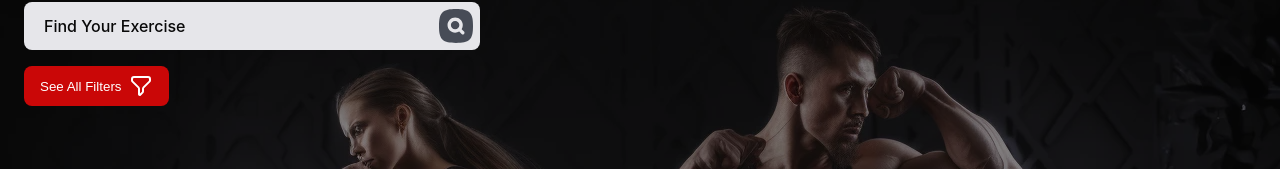
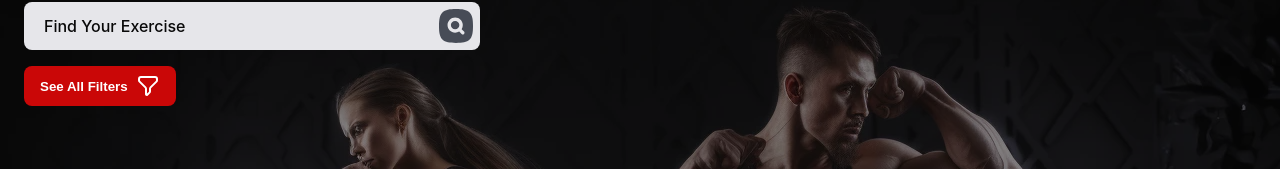
Before and after one commit to AaronNgoi/fitsearch_f, a React (Create React App) app: page / in a window 1280 px wide. Shown: the part 218-387 px from the top of the page. Built offline with nearby package versions, Linux system fonts and the light colour scheme.

Commit message:
Small updates

```diff
--- a/src/App.css
+++ b/src/App.css
@@ -132,7 +132,7 @@ p {
   height: 40px;
 }
 
-.FilterButton {
+.LightRedButton {
   display: flex;
   align-items: center;
   background-color: #CA0707;
@@ -144,13 +144,12 @@ p {
   cursor: pointer;
   width: fit-content;
 }
-.FilterButton .FilterIcon {
-  left: 0.5rem;
+.LightRedButton .FilterIcon {
   width: 1.5rem;
   height: 1.5rem;
   margin-left: 0.5rem;
 }
-.FilterButton .FilterText {
+.LightRedButton .WhiteBold {
   font-weight: bold;
   color: #FFFFFF;
 }
--- a/src/App.scss
+++ b/src/App.scss
@@ -153,7 +153,7 @@ p {
   height: 40px;
 }
 
-.FilterButton {
+.LightRedButton {
   display: flex;
   align-items: center;
   background-color: $red-light;
@@ -166,13 +166,12 @@ p {
   width: fit-content;
 
   .FilterIcon {
-    left: 0.5rem;
     width: 1.5rem;
     height: 1.5rem;
     margin-left: 0.5rem;
   }
 
-  .FilterText {
+  .WhiteBold {
     font-weight: bold;
     color: $white;
   }
--- a/src/components/SeeAllFiltersButton.jsx
+++ b/src/components/SeeAllFiltersButton.jsx
@@ -4,8 +4,8 @@ import Filter from '../assets/filter.svg'
 
 const SeeAllFiltersButton = () => {
     return (
-        <button className="FilterButton">
-            <p className="Filter Text"> See All Filters </p>
+        <button className="LightRedButton">
+            <p className="WhiteBold"> See All Filters </p>
             <img src={Filter} className="FilterIcon" alt="Filter"/>
         </button>
     );
```
Also changed, not shown: src/assets/fitnessbg-s.webp (added), 1 other file (tests, documents, lock files or other folders).
